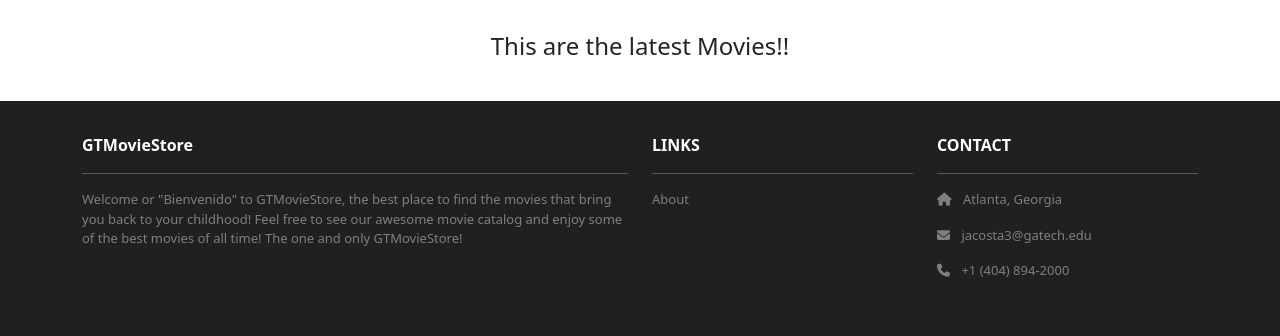
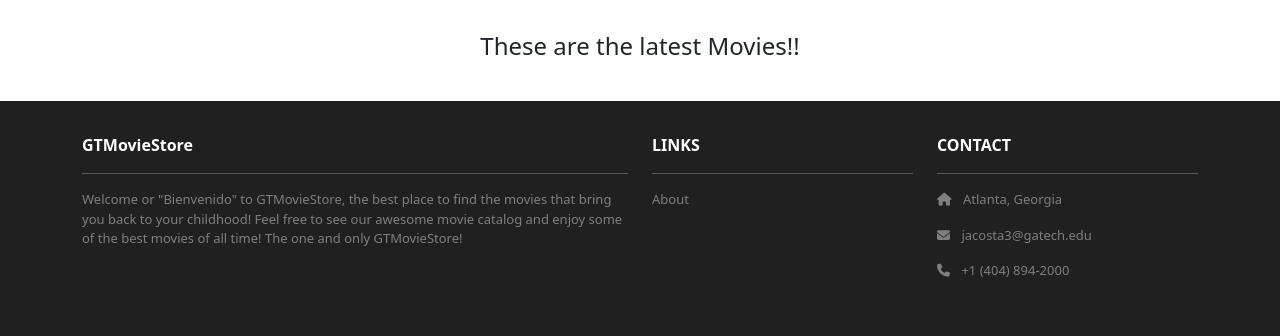
Before and after one commit to s4kv/GTMovieStore, a Django app: template home/templates/home/index.html in a window 1280 px wide. Shown: the part 224-560 px from the top of the page. Run offline with Django 5.2, Linux system fonts and the light colour scheme; the template is opened without the code that fills it, so the values that code supplies are empty; parts of the project's set-up code (start-up, migrations or seed data) failed here and were passed over; some libraries are stand-ins or nearby versions.

Commit message:
quick change for the home part of the website

```diff
--- a/home/templates/home/index.html
+++ b/home/templates/home/index.html
@@ -10,7 +10,7 @@
   <div class="container">
     <div class="row mt-3">
       <div class="col mx-auto text-center mb-3">
-        <h4>This are the latest Movies!!</h4>
+        <h4>These are the latest Movies!!</h4>
       </div>
     </div>
   </div>
```
Also changed, not shown: db.sqlite3.
